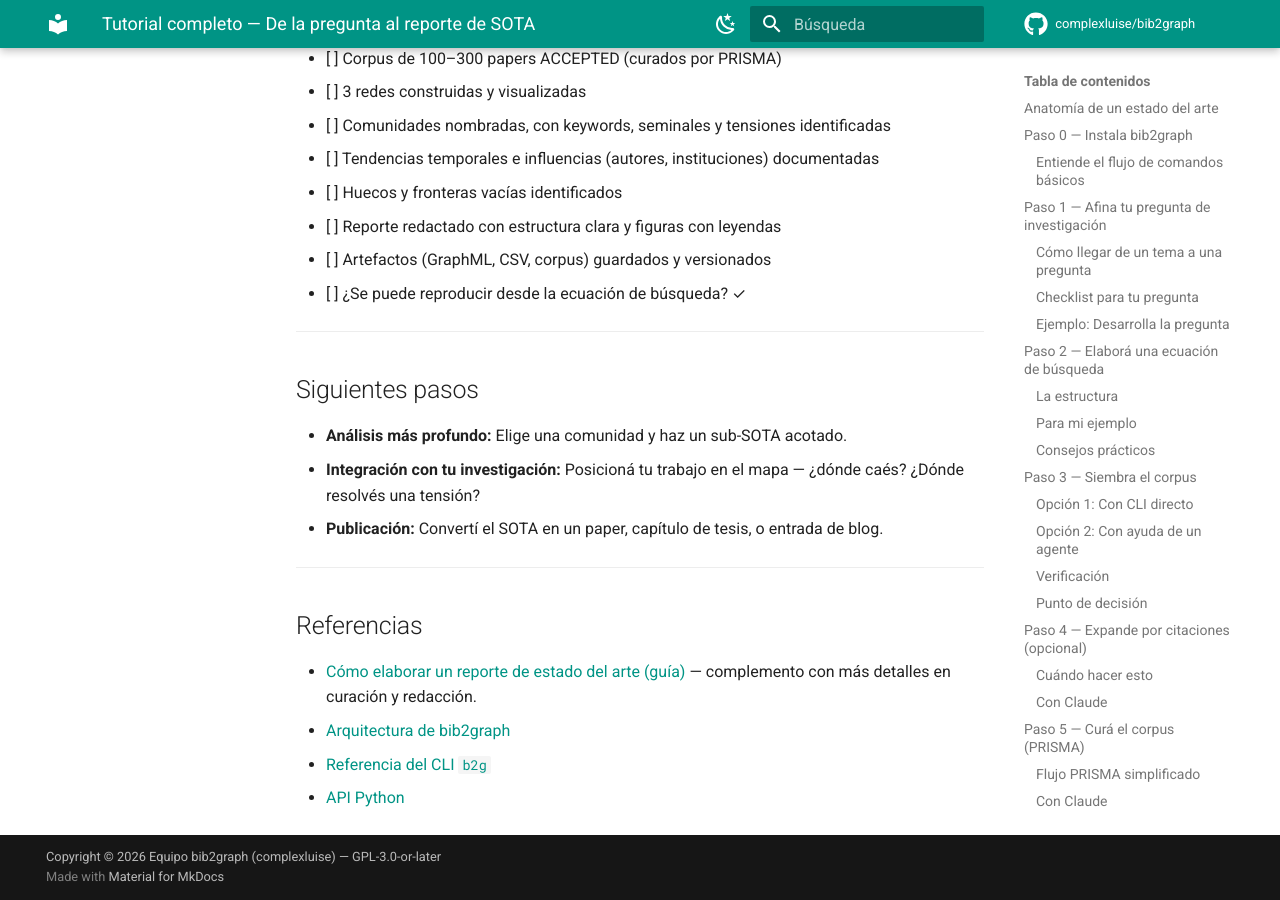
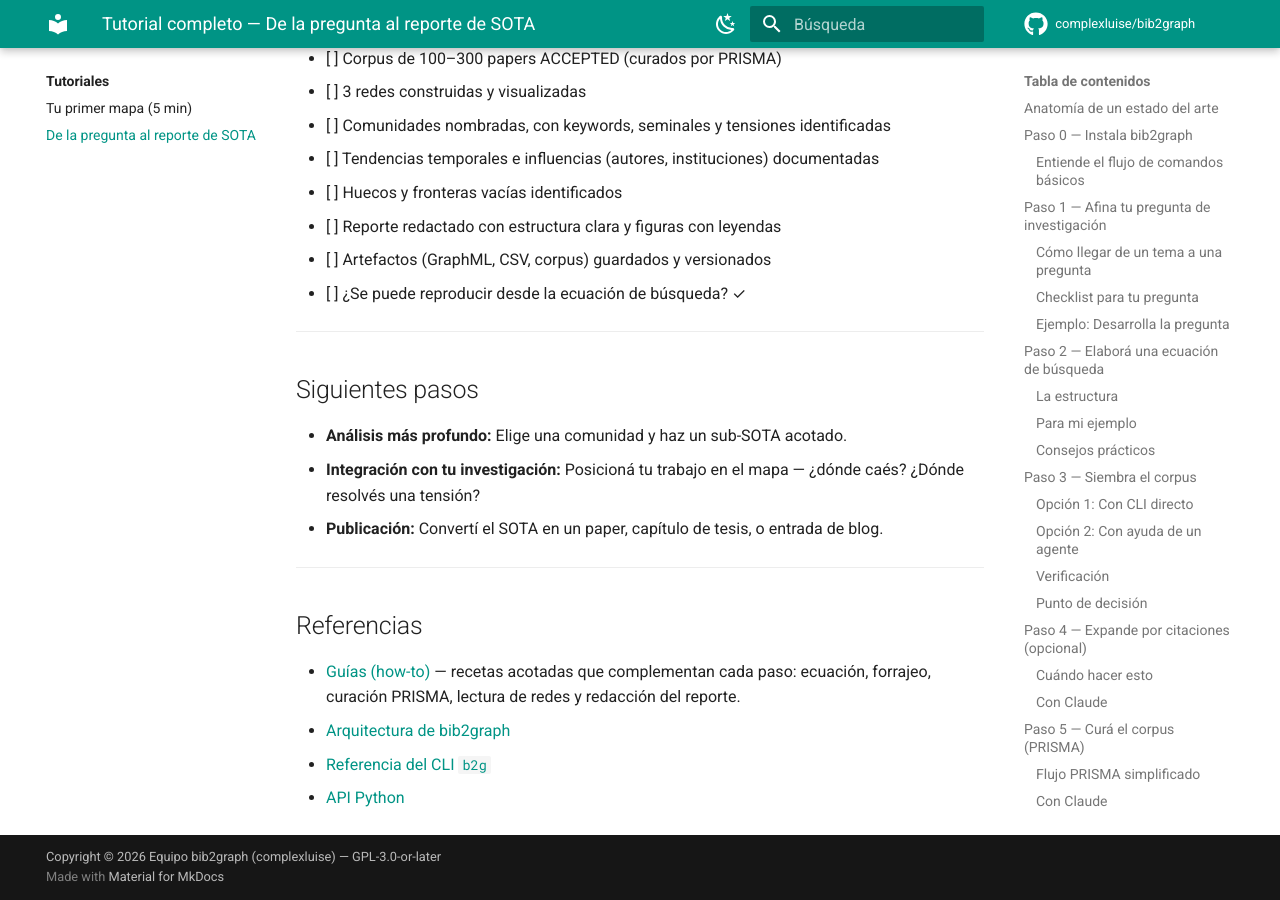
Before and after one commit to complexluise/bib2graph, an MkDocs documentation site: the page built from docs/tutoriales/sota-completo.md, in a window 1280 px wide and 900 px high, scrolled down 11920 px. Built offline with MkDocs 1.6.1 and Material for MkDocs 9.7.7, drawn with Linux system fonts in a browser that asks for light colours; comment, search, counter and statistics services are not loaded.

Commit message:
docs: exponer tutoriales y guías en el nav + arreglar enlace roto
- mkdocs.yml: listar las páginas individuales bajo Tutoriales y Guías
  (antes solo el index.md, así que no aparecían en la barra de navegación);
  agregar Glosario bajo Referencia
- sota-completo.md: corregir enlace a la guía eliminada
  reporte-estado-del-arte.md → apuntar al índice de Guías

Co-Authored-By: Claude Opus 4.8 <noreply@anthropic.com>
Claude-Session: https://claude.ai/code/session_01VfqH92jLCoRQ9G8AMA1Vgi

```diff
--- a/docs/tutoriales/sota-completo.md
+++ b/docs/tutoriales/sota-completo.md
@@ -555,8 +555,8 @@ git commit -m "SOTA: [Tu Tema] — corpus, redes, reporte"
 
 ## Referencias
 
-- [Cómo elaborar un reporte de estado del arte (guía)](../guias/reporte-estado-del-arte.md) —
-  complemento con más detalles en curación y redacción.
+- [Guías (how-to)](../guias/index.md) — recetas acotadas que complementan cada
+  paso: ecuación, forrajeo, curación PRISMA, lectura de redes y redacción del reporte.
 - [Arquitectura de bib2graph](../ARCHITECTURE.md)
 - [Referencia del CLI `b2g`](../reference/cli.md)
 - [API Python](../reference/python-api.md)
--- a/mkdocs.yml
+++ b/mkdocs.yml
@@ -135,11 +135,19 @@ nav:
       - Quickstart: getting-started/quickstart.md
   - Tutoriales:
       - tutoriales/index.md
+      - Tu primer mapa (5 min): tutoriales/claude-code.md
+      - De la pregunta al reporte de SOTA: tutoriales/sota-completo.md
   - Guías (how-to):
       - guias/index.md
+      - Ecuación de búsqueda: guias/ecuacion-busqueda.md
+      - Forrajeo (expandir el corpus): guias/forrajeo.md
+      - Curación PRISMA: guias/curacion-prisma.md
+      - Leer las 5 redes: guias/leer-redes.md
+      - Del corpus al reporte: guias/reporte.md
   - Referencia:
       - API de Python: reference/python-api.md
       - CLI b2g: reference/cli.md
+      - Glosario: reference/glosario.md
       - Contratos detallados: API.md
   - Explicación:
       - Arquitectura: ARCHITECTURE.md
```
